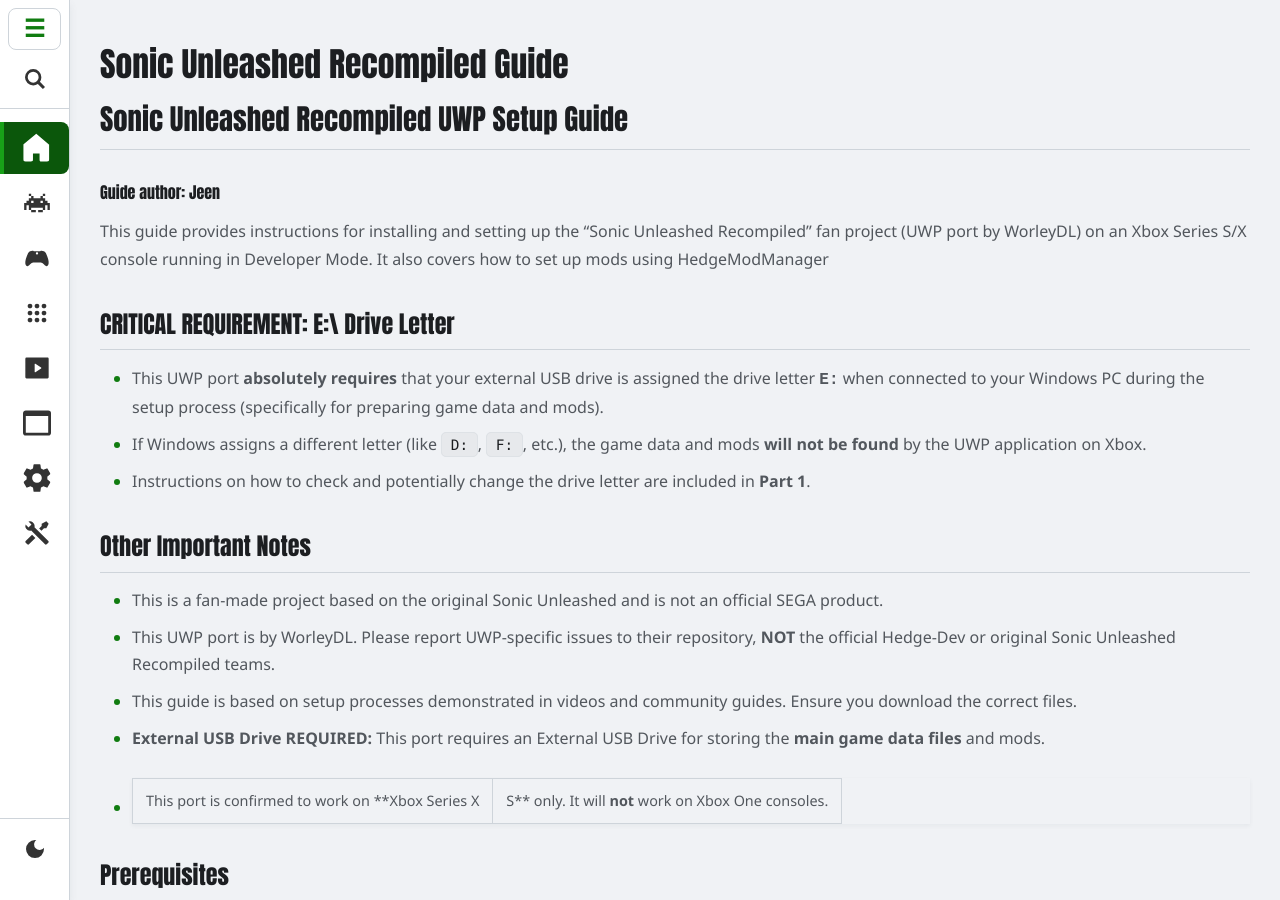
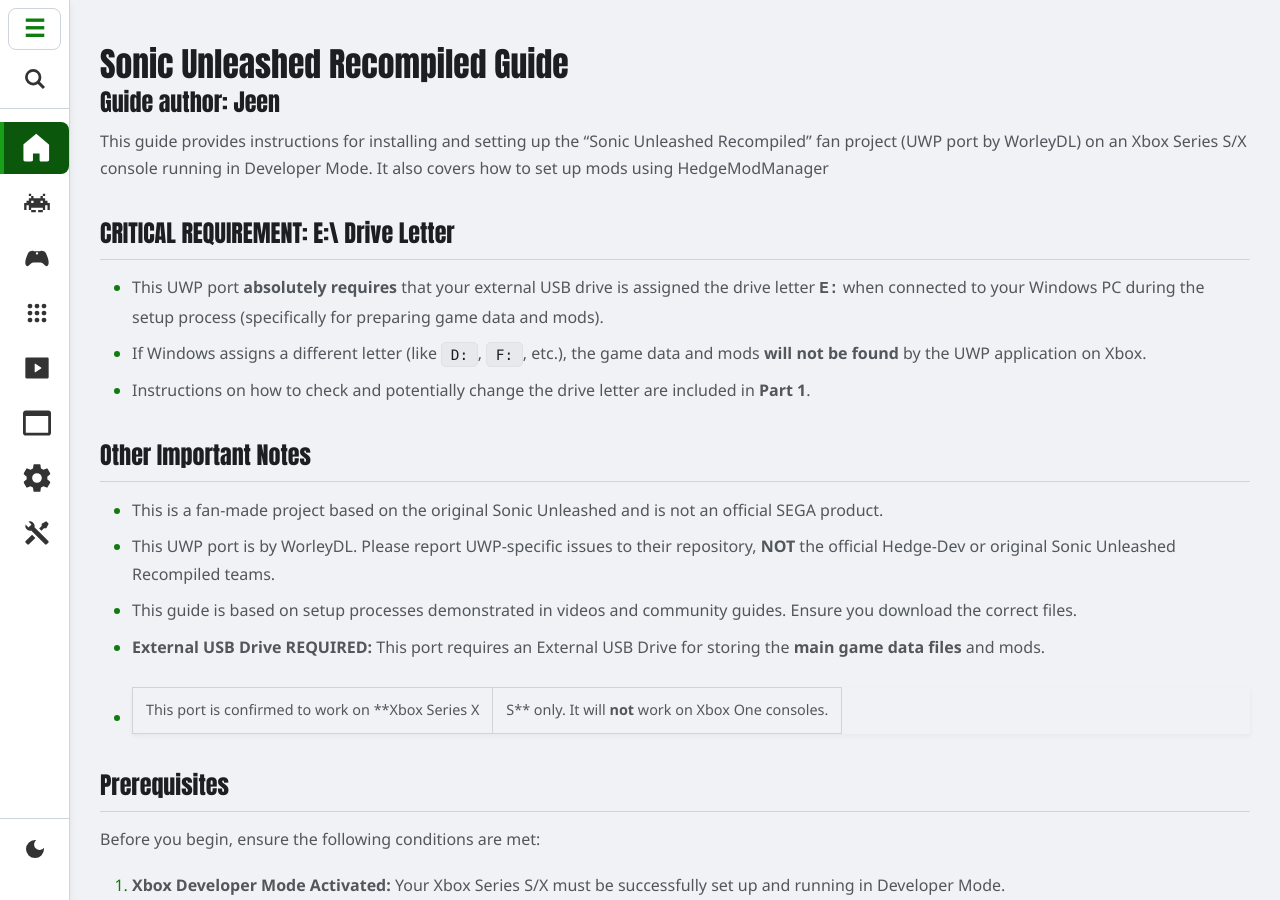
Before and after one commit to EmulationRevival/emulationrevival.github.io, a Jekyll site: the page built from guides/ports/sonicunleashed.md, in a window 1280 px wide and 900 px high. Built offline with Jekyll 4.4.1, drawn with Linux system fonts in a browser that asks for light colours.

Commit message:
Update sonicunleashed.md

```diff
--- a/guides/ports/sonicunleashed.md
+++ b/guides/ports/sonicunleashed.md
@@ -3,10 +3,8 @@
 title: "Sonic Unleashed Recompiled Guide"
 permalink: /guides/ports/sonicunleashedrecomp-guide/
 description: "A guide for setting up Sonic Unleashed Recompiled on dev mode."
+author: "Guide author: Jeen"
 ---
-
-## Sonic Unleashed Recompiled UWP Setup Guide
-#### Guide author: Jeen
 
 This guide provides instructions for installing and setting up the "Sonic Unleashed Recompiled" fan project (UWP port by WorleyDL) on an Xbox Series S/X console running in Developer Mode. It also covers how to set up mods using HedgeModManager
 
```
